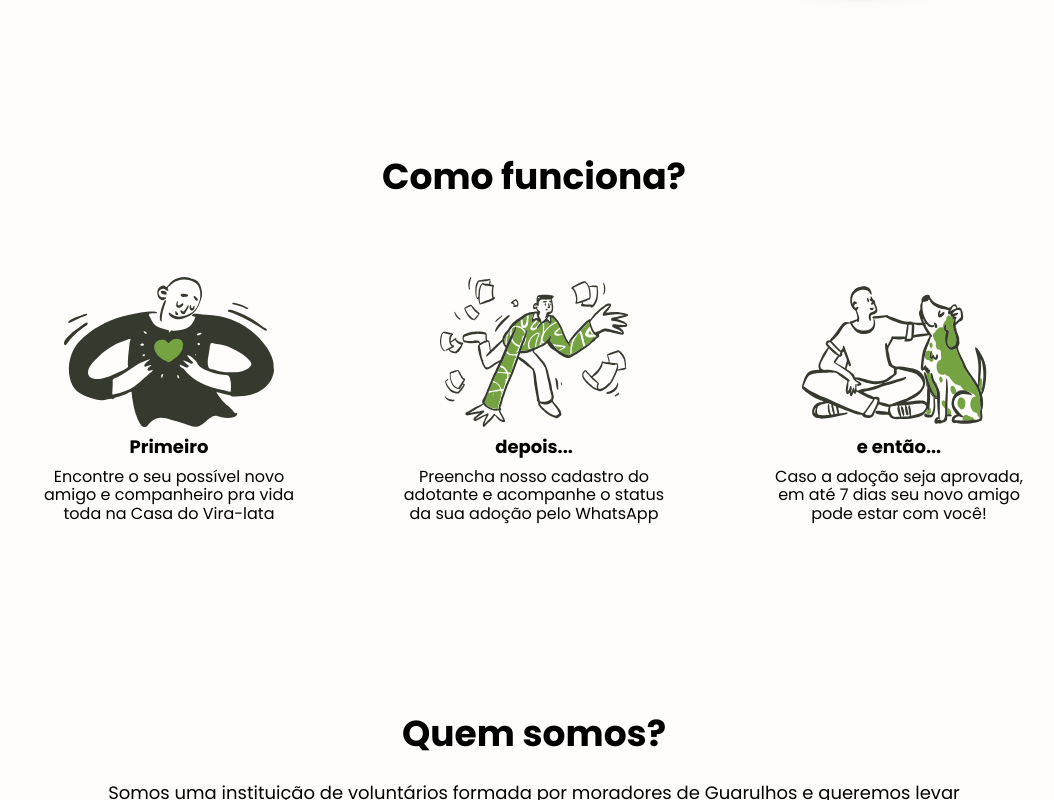
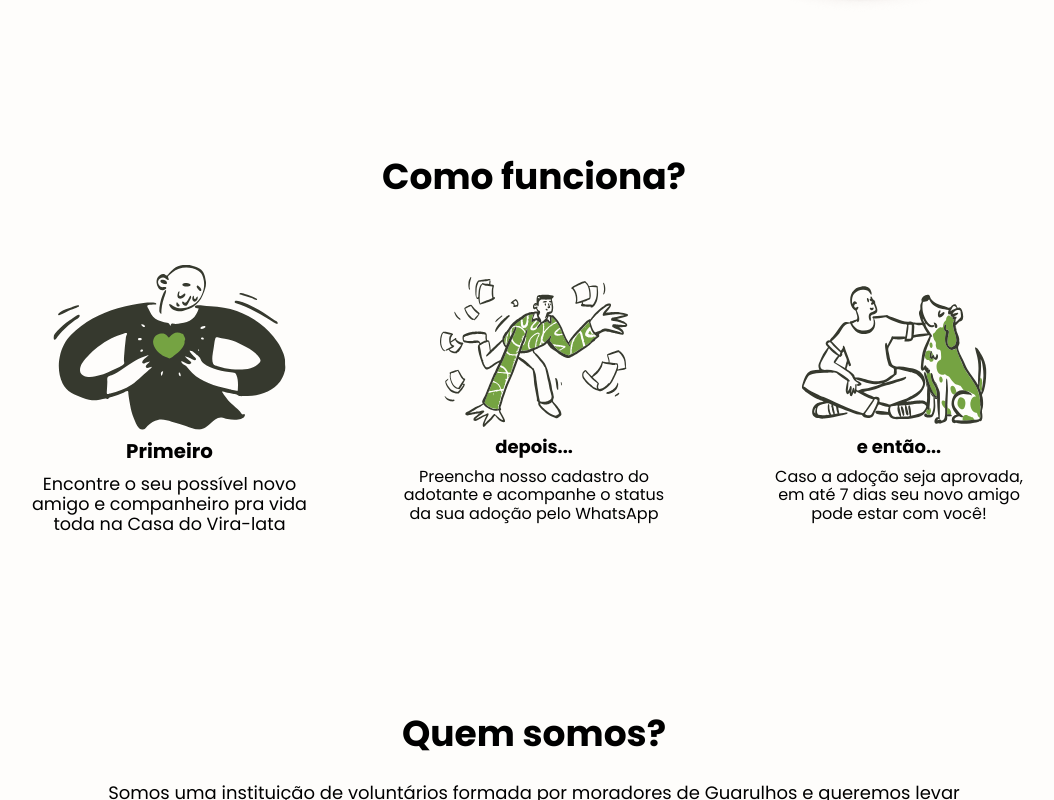
Before and after one commit to brennoEudes/mongrel-dog-house, a plain HTML site: page src/pages/home/index.html in a window 1280 px wide. In both pictures the pointer is over the element 275 px from the left and 1062 px from the top of the page. Shown: the part 662-1462 px from the top of the page, without its empty margins (106-1160 px from the left). Drawn offline with Linux system fonts and the light colour scheme.

Commit message:
section 2 card,  transform scale

```diff
--- a/src/pages/home/index.css
+++ b/src/pages/home/index.css
@@ -134,6 +134,11 @@ h1 {
   display: flex;
   flex-direction: column;
   align-items: center;
+  transition: .3s;
+}
+
+.f2-card:hover {
+  transform: scale(1.1); /* Animação de aumento do card */
 }
 
 .f2-card img {
```
